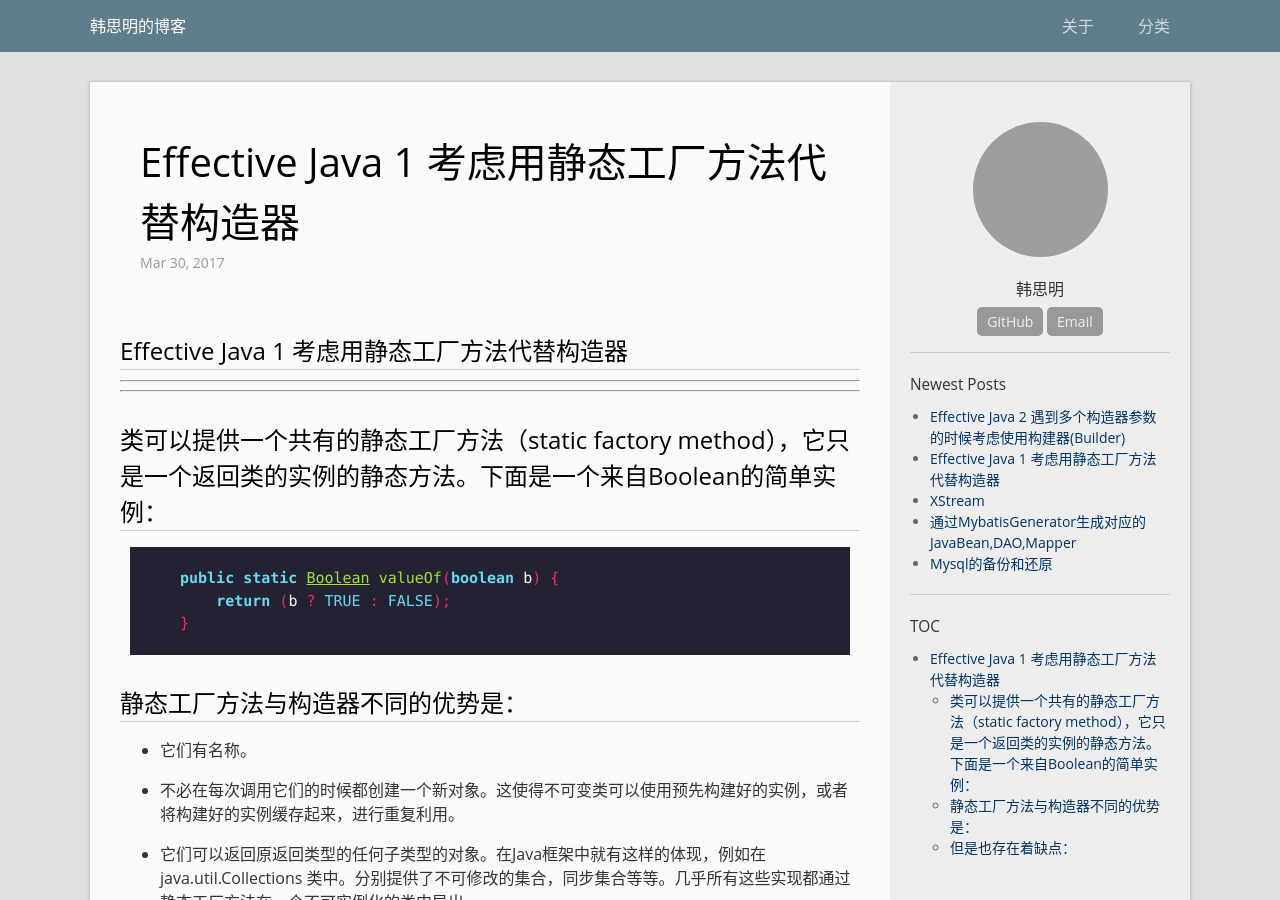
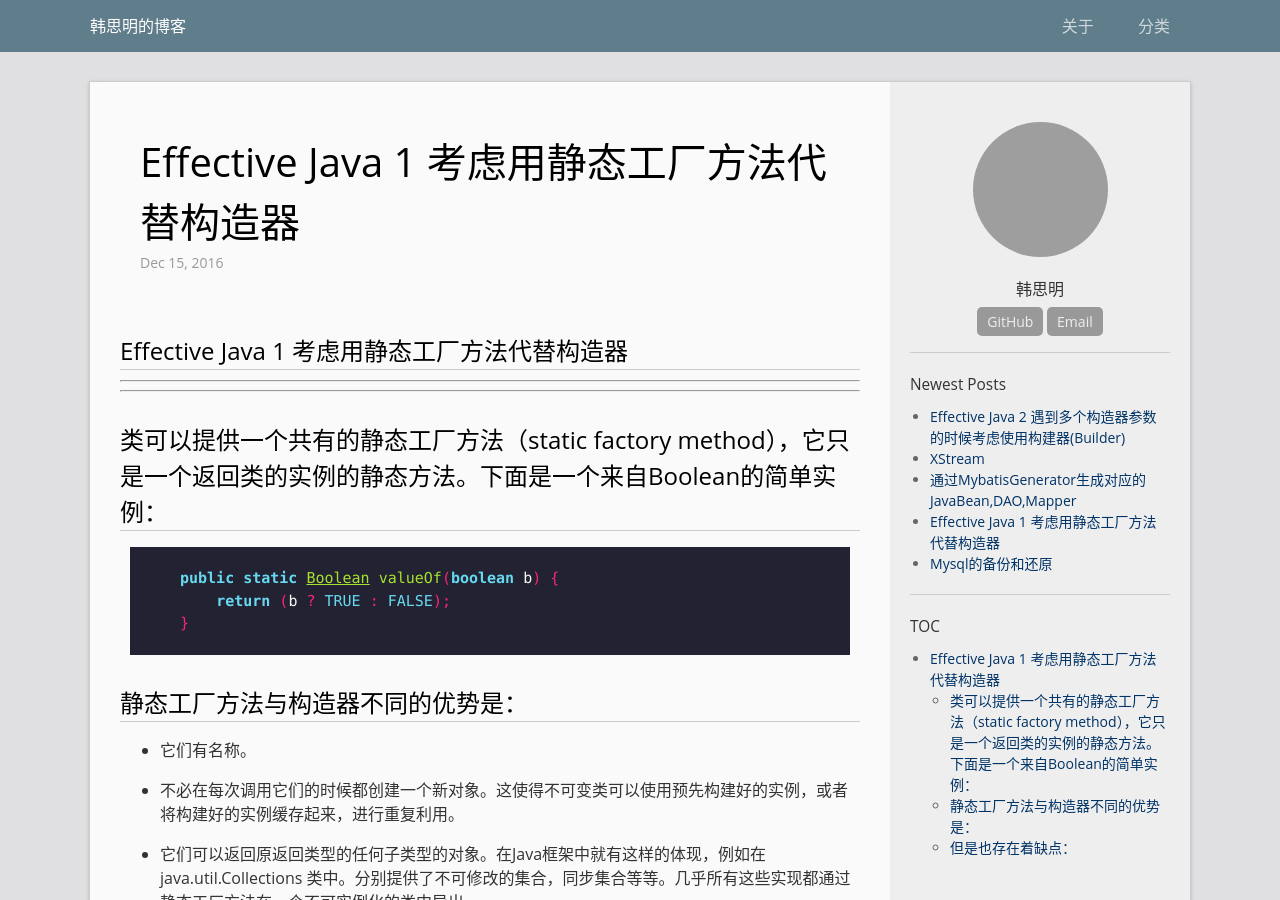
Before and after one commit to hansiming/Blog, a Jekyll site: the page built from _posts/2016-12-15-Effective_Java_1.md, in a window 1280 px wide and 900 px high. Built offline with Jekyll 4.4.1, drawn with Linux system fonts in a browser that asks for light colours; grey boxes are pictures that could not be loaded.

Commit message:
change date

```diff
--- a/_posts/2017-03-30-Effective_Java_1.md
+++ b/_posts/2016-12-15-Effective_Java_1.md
@@ -1,7 +1,7 @@
 ---
 layout: post
 title:  "Effective Java 1 考虑用静态工厂方法代替构造器"
-date:   2017-03-30 07:22:23
+date:   2016-12-15 22:22:23
 categories: effective_java
 permalink: /archivers/effective_java_1
 ---
```
